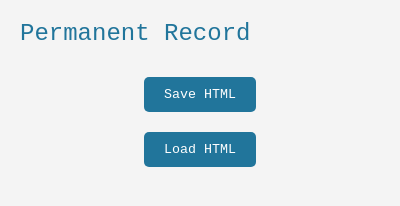
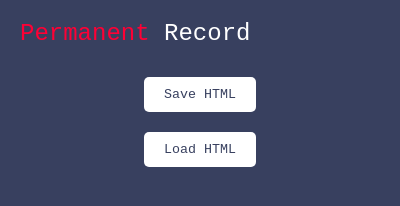
Before and after one commit to NameCrisis/permanent-record-ext, a browser extension: page src/popup.html in a window 400 px wide. Drawn offline with Linux system fonts and the light colour scheme.

Commit message:
Updated styles and html

```diff
--- a/src/popup.html
+++ b/src/popup.html
@@ -5,7 +5,7 @@
   <link rel="stylesheet" href="style.css">
 </head>
 <body>
-  <header>Permanent Record</header>
+  <header><span>Permanent</span> Record</header>
   <main class="container">
     <button id="saveHtml">Save HTML</button>
     <button id="loadHtml">Load HTML</button>
--- a/src/style.css
+++ b/src/style.css
@@ -1,7 +1,7 @@
 body {
     font-family: "Segoe UI", "Lucida Grande", Tahoma, sans-serif;
     font-size: 14px;
-    background-color: #f4f4f4;
+    background-color: #38405F;
     margin: 0;
     padding: 20px;
     color: #333;
@@ -10,8 +10,13 @@ body {
   header {
     font-family: "Courier New", Courier, monospace;
     font-size: 24px;
-    color: #21759b;
+    color: #FFFFFF;
     margin-bottom: 20px;
+    user-select: none;
+  }
+
+  span {
+    color: #FF0035;
   }
 
   .container {
@@ -23,8 +28,8 @@ body {
 
   button {
     font-family: "Courier New", Courier, monospace;
-    background-color: #21759b;
-    color: white;
+    background-color: #FFFFFF;
+    color: #38405F;
     border: none;
     border-radius: 5px;
     padding: 10px 20px;
@@ -34,14 +39,5 @@ body {
   }
 
   button:hover {
-    background-color: #1e6890;
+    background-color: #D2D7DF;
   }
-
-  #htmlContent {
-    width: 100%;
-    background-color: #fff;
-    border: 1px solid #ddd;
-    padding: 10px;
-    margin-top: 20px;
-    overflow-x: auto;
-  }
```
